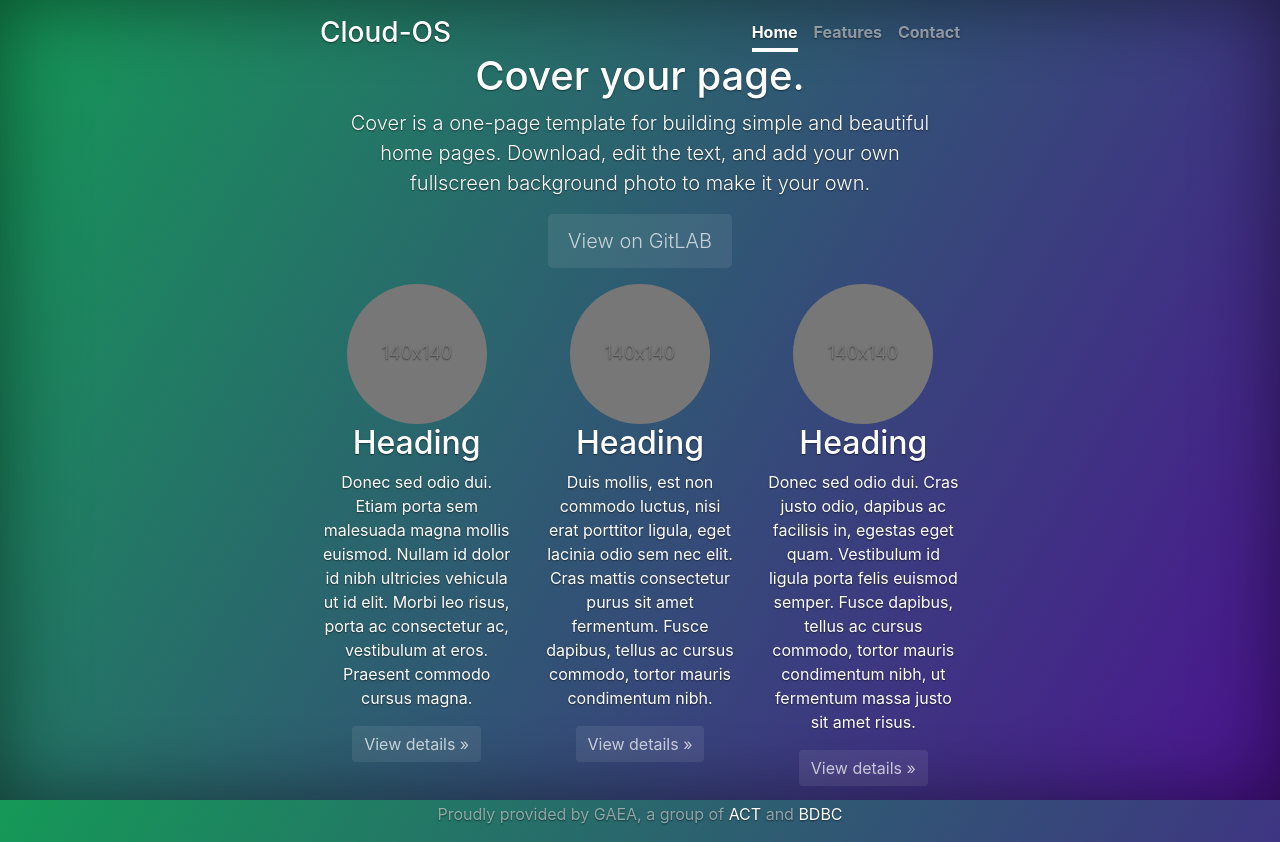
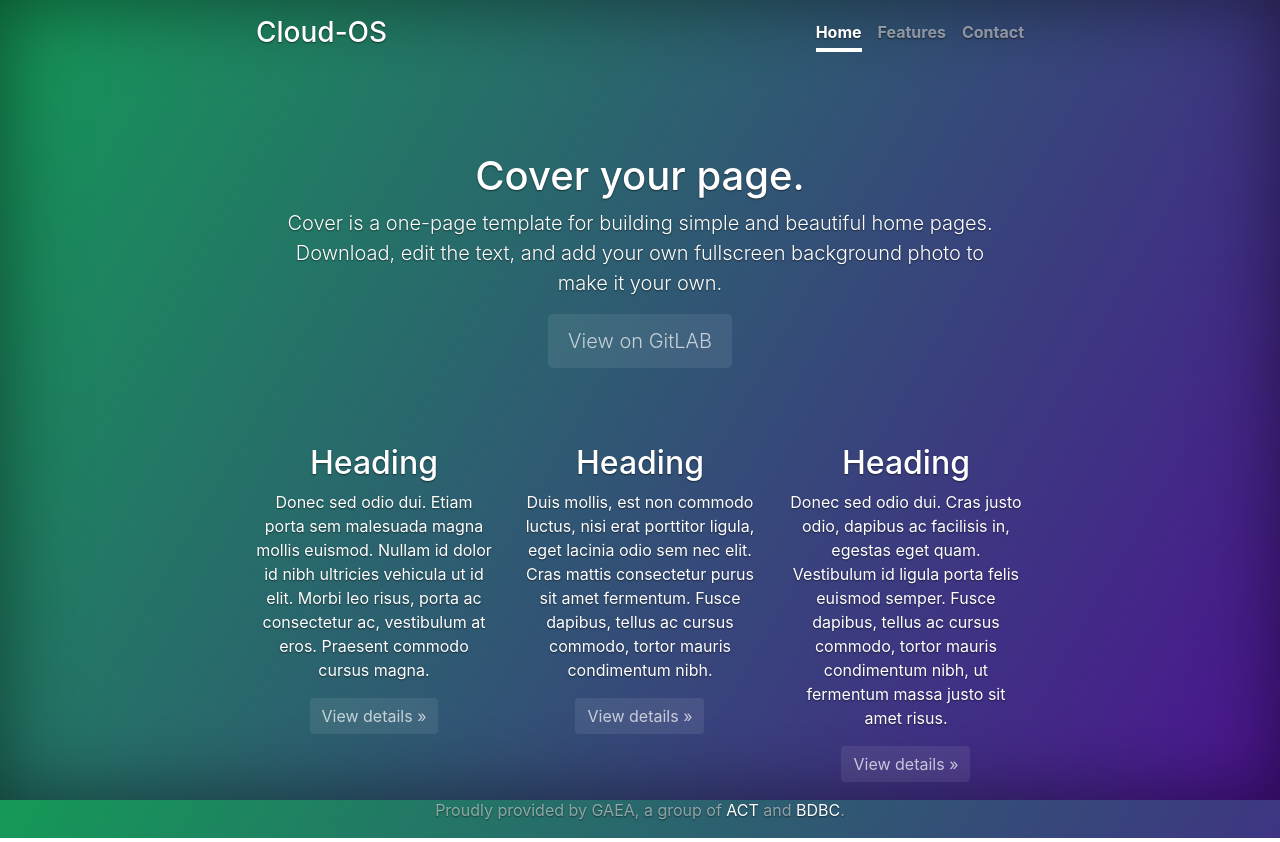
Before and after one commit to xueshiqing/openPage, a website: page index.html in a window 1280 px wide. Drawn offline with Linux system fonts and the light colour scheme.

Commit message:
change margin

```diff
--- a/cover.css
+++ b/cover.css
@@ -40,9 +40,13 @@ body {
 }
 
 .cover-container {
-    max-width: 42em;
+    max-width: 50em;
 }
 
+
+.row {
+    margin-top: 60px;
+}
 
 /*
  * Header
@@ -91,6 +95,7 @@ body {
  * Cover
  */
 .cover {
+    margin-top: 100px;
     padding: 0 1.5rem;
 }
 .cover .btn-lg {
--- a/index.html
+++ b/index.html
@@ -53,19 +53,19 @@
     <!-- Three columns of text below the carousel -->
     <div class="row">
         <div class="col-lg-4">
-            <svg class="bd-placeholder-img rounded-circle" width="140" height="140" xmlns="http://www.w3.org/2000/svg" preserveAspectRatio="xMidYMid slice" focusable="false" role="img" aria-label="Placeholder: 140x140"><title>Placeholder</title><rect fill="#777" width="100%" height="100%"/><text fill="#777" dy=".3em" x="50%" y="50%">140x140</text></svg>
+            <!--svg class="bd-placeholder-img rounded-circle" width="140" height="140" xmlns="http://www.w3.org/2000/svg" preserveAspectRatio="xMidYMid slice" focusable="false" role="img" aria-label="Placeholder: 140x140"><title>Placeholder</title><rect fill="#777" width="100%" height="100%"/><text fill="#777" dy=".3em" x="50%" y="50%">140x140</text></svg-->
             <h2>Heading</h2>
             <p>Donec sed odio dui. Etiam porta sem malesuada magna mollis euismod. Nullam id dolor id nibh ultricies vehicula ut id elit. Morbi leo risus, porta ac consectetur ac, vestibulum at eros. Praesent commodo cursus magna.</p>
             <p><a class="btn btn-secondary" href="#" role="button">View details &raquo;</a></p>
         </div><!-- /.col-lg-4 -->
         <div class="col-lg-4">
-            <svg class="bd-placeholder-img rounded-circle" width="140" height="140" xmlns="http://www.w3.org/2000/svg" preserveAspectRatio="xMidYMid slice" focusable="false" role="img" aria-label="Placeholder: 140x140"><title>Placeholder</title><rect fill="#777" width="100%" height="100%"/><text fill="#777" dy=".3em" x="50%" y="50%">140x140</text></svg>
+            <!--svg class="bd-placeholder-img rounded-circle" width="140" height="140" xmlns="http://www.w3.org/2000/svg" preserveAspectRatio="xMidYMid slice" focusable="false" role="img" aria-label="Placeholder: 140x140"><title>Placeholder</title><rect fill="#777" width="100%" height="100%"/><text fill="#777" dy=".3em" x="50%" y="50%">140x140</text></svg-->
             <h2>Heading</h2>
             <p>Duis mollis, est non commodo luctus, nisi erat porttitor ligula, eget lacinia odio sem nec elit. Cras mattis consectetur purus sit amet fermentum. Fusce dapibus, tellus ac cursus commodo, tortor mauris condimentum nibh.</p>
             <p><a class="btn btn-secondary" href="#" role="button">View details &raquo;</a></p>
         </div><!-- /.col-lg-4 -->
         <div class="col-lg-4">
-            <svg class="bd-placeholder-img rounded-circle" width="140" height="140" xmlns="http://www.w3.org/2000/svg" preserveAspectRatio="xMidYMid slice" focusable="false" role="img" aria-label="Placeholder: 140x140"><title>Placeholder</title><rect fill="#777" width="100%" height="100%"/><text fill="#777" dy=".3em" x="50%" y="50%">140x140</text></svg>
+            <!--svg class="bd-placeholder-img rounded-circle" width="140" height="140" xmlns="http://www.w3.org/2000/svg" preserveAspectRatio="xMidYMid slice" focusable="false" role="img" aria-label="Placeholder: 140x140"><title>Placeholder</title><rect fill="#777" width="100%" height="100%"/><text fill="#777" dy=".3em" x="50%" y="50%">140x140</text></svg-->
             <h2>Heading</h2>
             <p>Donec sed odio dui. Cras justo odio, dapibus ac facilisis in, egestas eget quam. Vestibulum id ligula porta felis euismod semper. Fusce dapibus, tellus ac cursus commodo, tortor mauris condimentum nibh, ut fermentum massa justo sit amet risus.</p>
             <p><a class="btn btn-secondary" href="#" role="button">View details &raquo;</a></p>
@@ -75,7 +75,7 @@
     <footer class="mastfoot mt-auto">
         <div class="inner">
             <!--p>Cover template for <a href="https://getbootstrap.com/">Bootstrap</a>, by <a href="https://twitter.com/mdo">@mdo</a>.</p-->
-            <p>Proudly provided by GAEA, a group of <a href="http://www.act.buaa.edu.cn/">ACT</a> and <a href="http://www.bdbc.org.cn/">BDBC</a></p>
+            <p>Proudly provided by GAEA, a group of <a href="http://www.act.buaa.edu.cn/">ACT</a> and <a href="http://www.bdbc.org.cn/">BDBC</a>.</p>
         </div>
     </footer>
 </div>
```
